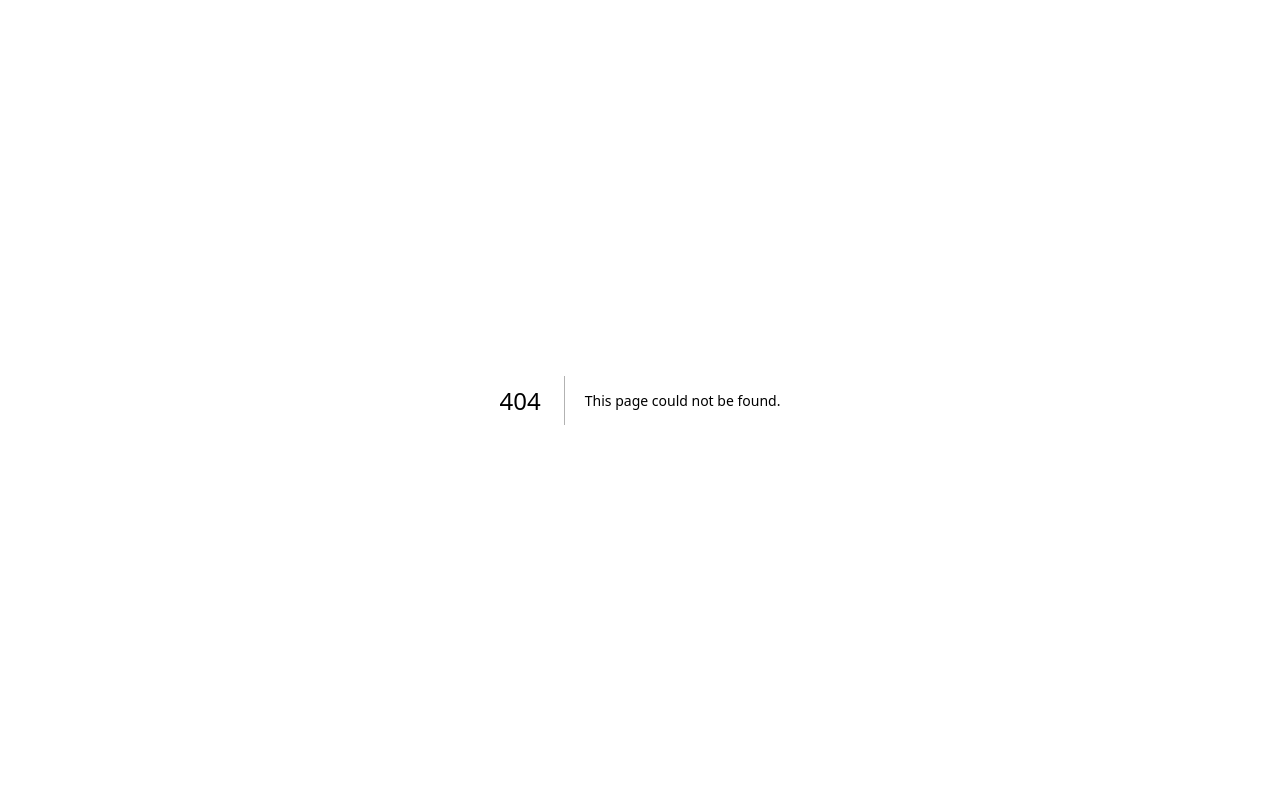
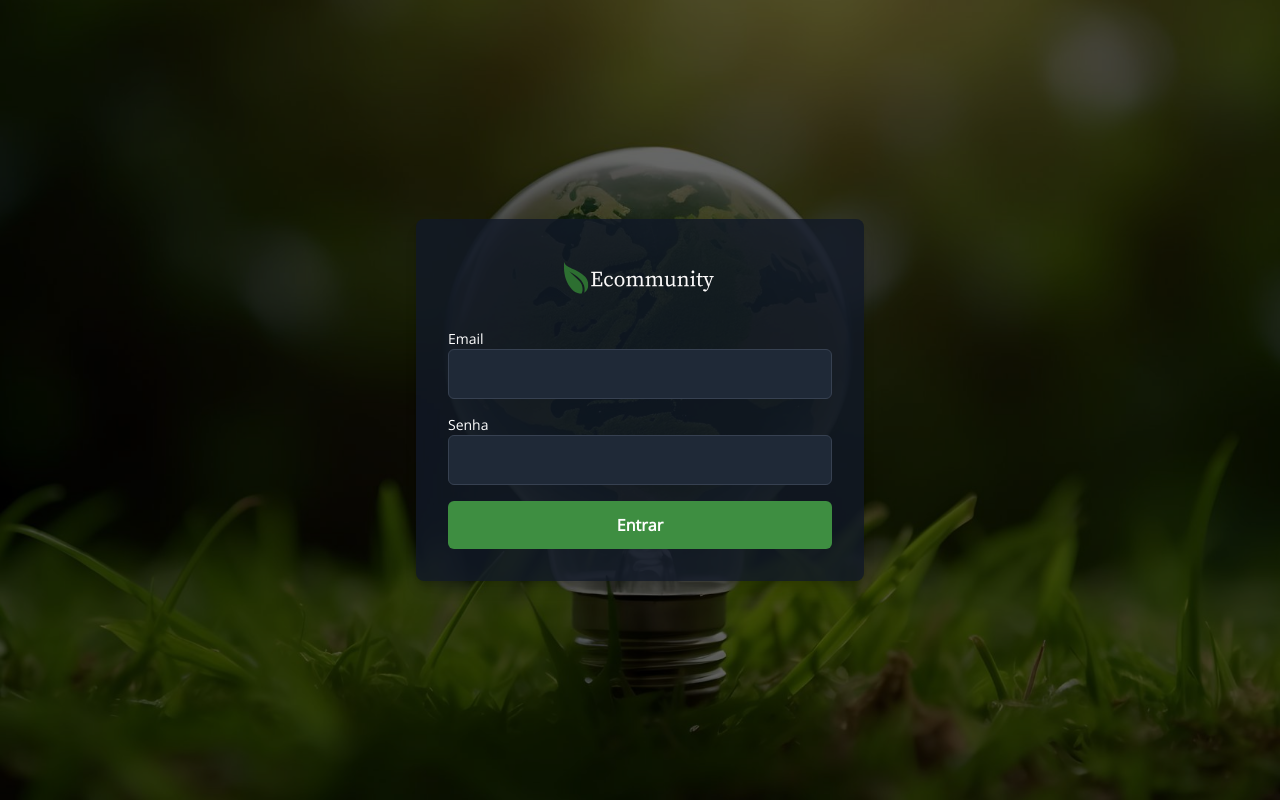
Before and after one commit to pedroonovais/ecommunity, a Next.js app: page /login in a window 1280 px wide. Before the commit this address had no page. Built offline with nearby package versions, Linux system fonts and the light colour scheme.

Commit message:
Cria tela de Login

```diff
--- a/package.json
+++ b/package.json
@@ -9,12 +9,15 @@
     "lint": "next lint"
   },
   "dependencies": {
+    "@hookform/resolvers": "^3.9.1",
     "@types/swiper": "^6.0.0",
     "aos": "^2.3.4",
     "next": "13.5.7",
     "react": "^18",
     "react-dom": "^18",
-    "react-icons": "^5.3.0"
+    "react-hook-form": "^7.53.2",
+    "react-icons": "^5.3.0",
+    "yup": "^1.4.0"
   },
   "devDependencies": {
     "@types/aos": "^3.0.7",
--- /dev/null
+++ b/src/app/login/page.tsx
@@ -0,0 +1,68 @@
+"use client";
+import { useForm } from "react-hook-form";
+import { yupResolver } from "@hookform/resolvers/yup";
+import * as yup from "yup";
+import Image from "next/image";
+
+const schema = yup.object().shape({
+    email: yup.string().required("Campo obrigatório").email("Digite um email válido"),
+    password: yup.string().required("Campo obrigatório").min(6, "Mínimo de 6 caracteres"),
+});
+
+export default function Login() {
+    const {
+        register,
+        handleSubmit,
+        formState: { errors },
+    } = useForm({
+        resolver: yupResolver(schema),
+    });
+
+    const onSubmit = (data: any) => {
+        console.log(data);
+    };
+
+    return (
+        <div className="h-screen flex items-center justify-center bg-cover bg-center relative" style={{ backgroundImage: "url('/hero-home2.jpg')" }}>
+            <div className="absolute inset-0 bg-black opacity-60" />
+
+            <div className="relative z-10 bg-gray-900 bg-opacity-80 p-8 rounded-lg max-w-md w-full text-white shadow-lg">
+                <div className="flex justify-center mb-6">
+                    <Image src="/logo-texto-branco.svg" alt="eCommunity Logo" width={180} height={100} />
+                </div>
+
+                <form onSubmit={handleSubmit(onSubmit)} className="space-y-4">
+                    <div>
+                        <label htmlFor="email" className="block text-sm font-medium">
+                            Email
+                        </label>
+                        <input
+                            type="email"
+                            id="email"
+                            {...register("email")}
+                            className="w-full p-3 rounded-md bg-gray-800 text-white border border-gray-700 focus:outline-none focus:border-verdeFolha"
+                        />
+                        {errors.email && <p className="text-red-500 text-xs mt-1">{errors.email.message}</p>}
+                    </div>
+
+                    <div>
+                        <label htmlFor="password" className="block text-sm font-medium">
+                            Senha
+                        </label>
+                        <input
+                            type="password"
+                            id="password"
+                            {...register("password")}
+                            className="w-full p-3 rounded-md bg-gray-800 text-white border border-gray-700 focus:outline-none focus:border-verdeFolha"
+                        />
+                        {errors.password && <p className="text-red-500 text-xs mt-1">{errors.password.message}</p>}
+                    </div>
+
+                    <button type="submit" className="w-full p-3 bg-verdeFolha hover:bg-verdeClaro transition-colors rounded-md font-semibold">
+                        Entrar
+                    </button>
+                </form>
+            </div>
+        </div>
+    );
+}
```
Also changed, not shown: 1 other file (tests, documents, lock files or other folders).
